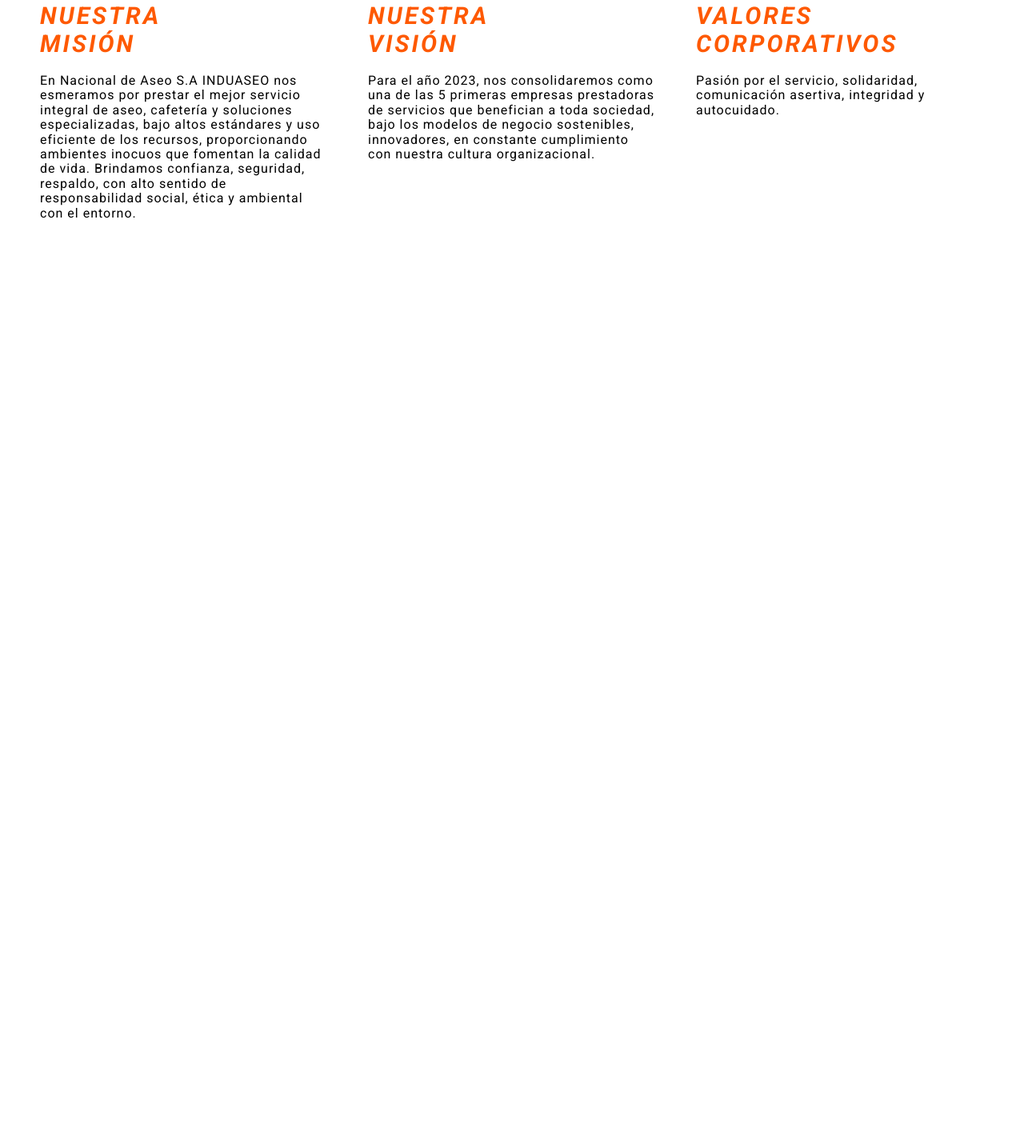
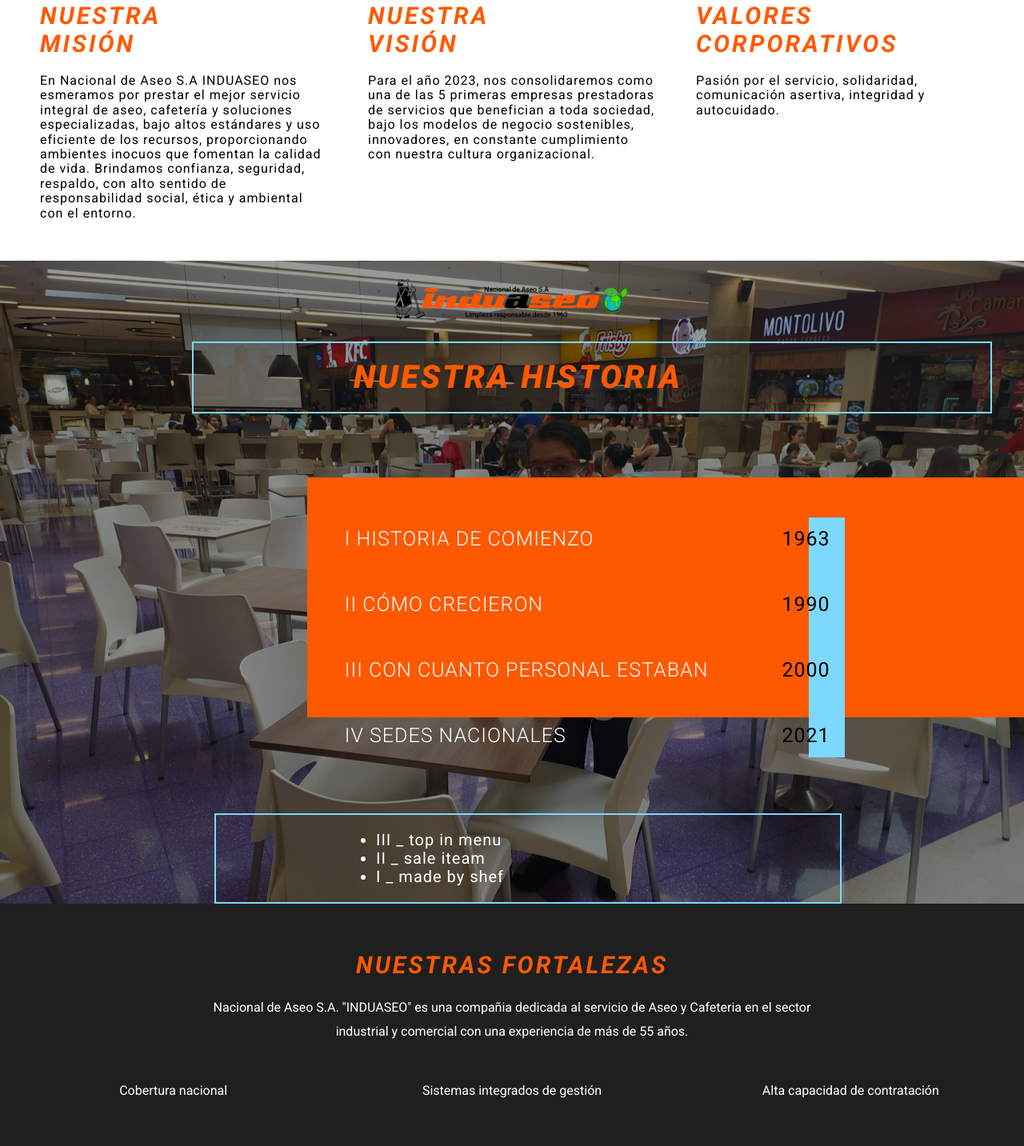
Before and after one commit to cristian1barajas/induaseo, a plain HTML site: page index.html in a window 1280 px wide. Shown: the part 1327-2760 px from the top of the page at 80% size. Before the commit the page ends 1653 px from the top, so only its background shows below. Drawn offline with Linux system fonts and the light colour scheme.

Commit message:
Nuestras fortalezas

```diff
--- a/css/styles.css
+++ b/css/styles.css
@@ -12,6 +12,7 @@
 /* Movimientos suaves del documento HTML*/
 html {
   scroll-behavior: smooth;
+  overflow-x: hidden;
 }
 
 /* Propiedad altura mínima en 1000px */
@@ -248,3 +249,154 @@ header a img {
   letter-spacing: 1px;
   font-size: 16px;
 }
+
+/* ***************Estilos Nuestra Historia******************* */
+/* ************************************************************/
+
+.cover_history {
+  position: relative;
+  width: 100%;
+  min-height: 100vh;
+  background-image: url(../img/aseo.jpg);
+  background-size: cover;
+  background-color: rgba(0, 0, 0, 0.4);
+  display: flex;
+  flex-direction: column;
+  justify-content: center;
+  background-blend-mode: darken;
+  align-items: center;
+}
+
+.adjust_img img {
+  width: 350px;
+  padding: 20px;
+}
+
+.title_history {
+  position: relative;
+  left: 10%;
+  text-transform: uppercase;
+  letter-spacing: 3px;
+  font-style: italic;
+  color: #FE5900;
+  font-size: 40px;
+  font-weight: 900;
+  padding-bottom: 20px;
+  border: solid;
+  border-color: #7dd8ff;
+  border-width: 2px;
+  padding-top: 20px;
+  padding-bottom: 20px;
+  padding-left: 200px;
+  padding-right: 385px;
+  align-items: right;
+  text-align: right;
+}
+
+.box_orange {
+  position: relative;
+  left: 15%;
+  width: 70%;
+  height: 300px;
+  background-color: #FE5900;
+  margin-top: 80px;
+  margin-bottom: 100px;
+}
+
+.box_blue {
+  position: relative;
+  left: 70%;
+  top: -10%;
+  width: 5%;
+  height: 300px;
+  background-color: #7dd8ff;
+  margin-top: 80px;
+  margin-bottom: 100px;
+}
+
+.content_history {
+  position: relative;
+  left: -1300%;
+  top: -5%;
+  text-transform: uppercase;
+  letter-spacing: 1px;
+  color: #FFFFFF;
+  font-size: 25px;
+  font-weight: 300;
+  border-width: 2px;
+  align-items: right;
+  text-align: left;
+  min-width: 1000px;
+  line-height: 80px;
+}
+
+.align_td {
+  padding-left: 90px;
+  color: #000000;
+  font-weight: 400;
+}
+
+.items_history {
+  position: relative;
+  left: 20px;
+  letter-spacing: 1px;
+  color: #FFF;
+  font-size: 20px;
+  font-weight: 400;
+  border: solid;
+  border-color: #7dd8ff;
+  border-width: 2px;
+  align-items: left;
+  text-align: left;
+  padding-top: 20px;
+  padding-bottom: 20px;
+  padding-left: 200px;
+  padding-right: 420px;
+  margin-top: 20px;
+}
+
+/* *************Estilos Nuestras Fortalezas****************** */
+/* ************************************************************/
+
+.our_strengths {
+  background-color: rgb(32, 31, 31);
+  text-align: center;
+  padding: 30px;
+}
+
+.our_organization {
+  display: flex;
+  flex-direction: column;
+  align-items: center;
+}
+
+.our_organization h2 {
+  text-transform: uppercase;
+  letter-spacing: 3px;
+  font-style: italic;
+  color: #FE5900;
+  font-size: 30px;
+  padding-bottom: 20px;
+  padding-top: 30px;
+}
+
+.our_organization p {
+  color: #fff;
+  line-height: 30px;
+}
+
+.our_paragraph {
+  max-width: 800px;
+  padding-bottom: 50px;
+}
+
+.organization_texts {
+  position: relative;
+  align-items: top;
+  display: grid;
+  grid-template-columns: repeat(auto-fit, minmax(300px, 1fr));
+  grid-gap: 50px;
+  max-width: 100%;
+  color: #FFF;
+  padding-bottom: 30px;
+}
--- a/index.html
+++ b/index.html
@@ -72,5 +72,73 @@
           </div>
       </div>
 </section>
+<!-- Nuestra Historia -->
+<section class="cover_history">
+  <div class="adjust_img">
+      <img src="img/logo.png" alt="Logo">
+  </div>
+  <div class="content_title_history">
+    <h2 class="title_history">Nuestra Historia</h2>
+  </div>
+  <div class="box_orange">
+    <div class="box_blue">
+      <div class="content_history">
+        <table>
+          <tr>
+            <td>
+              <p>I Historia de comienzo</p>
+            </td>
+            <td class="align_td">
+              <p>1963</p>
+            </td>
+          </tr>
+          <tr>
+            <td>
+              <p>II Cómo crecieron</p>
+            </td>
+            <td class="align_td">
+              <p>1990</p>
+            </td>
+          </tr>
+          <tr>
+            <td>
+              <p>III Con cuanto personal estaban</p>
+            </td>
+            <td class="align_td">
+              <p>2000</p>
+            </td>
+          </tr>
+          <tr>
+            <td>
+              <p>IV Sedes Nacionales</p>
+            </td>
+            <td class="align_td">
+              <p>2021</p>
+            </td>
+          </tr>
+        </table>
+      </div>
+    </div>
+  </div>
+  <div class="items_history">
+    <ul>
+      <li><p>III _ top in menu</p></li>
+      <li><p>II _ sale iteam</p></li>
+      <li><p>I _ made by shef</p></li>
+    </ul>
+  </div>
+</section>
+<!-- Nuestras fortalezas -->
+<section class="our_strengths">
+  <div class="our_organization">
+    <h2>Nuestras Fortalezas</h2>
+    <p class="our_paragraph">Nacional de Aseo S.A. "INDUASEO" es una compañia dedicada al servicio de Aseo y Cafeteria en el sector industrial y comercial con una experiencia de más de 55 años.</p>
+  </div>
+  <div class="organization_texts">
+    <p>Cobertura nacional</p>
+    <p>Sistemas integrados de gestión</p>
+    <p>Alta capacidad de contratación</p>
+  </div>
+</section>
 </body>
 </html>
```
